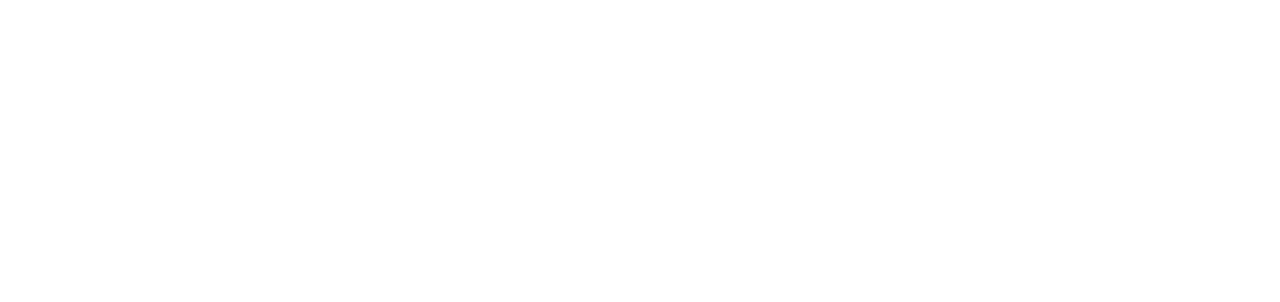
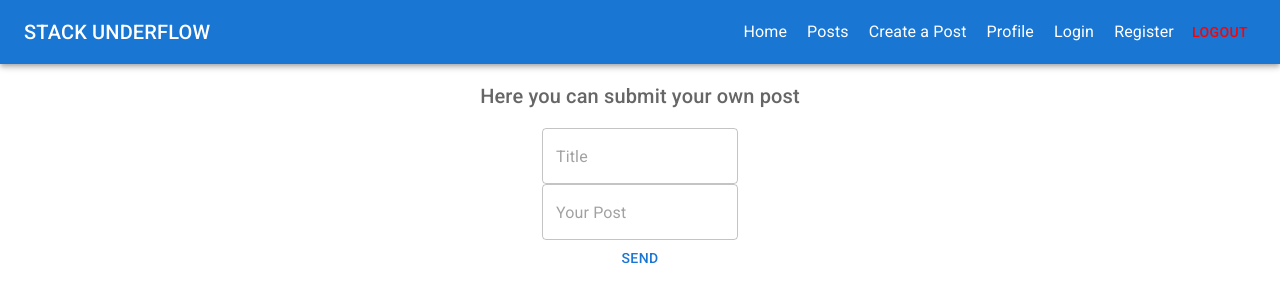
Before and after one commit to ViliRaunola/ProjectWebApp, a React (Create React App) app in the folder client/: page /createpost in a window 1280 px wide. Before the commit this address had no page. Shown: the top 302 px of the page. Built offline with nearby package versions, Linux system fonts and the light colour scheme.

Commit message:
Sending posts

```diff
--- a/client/src/App.js
+++ b/client/src/App.js
@@ -5,6 +5,7 @@
 import Login from './components/Login'
 import Register from './components/Register'
 import Post from './components/Post'
+import CreatePost from './components/CreatePost';
 import PublicProfile from './components/PublicProfile'
 import {BrowserRouter as Router, Routes, Route} from 'react-router-dom';
 
@@ -24,6 +25,7 @@
         <Route path='/publicprofile/:id' element={<> <ResponsiveAppBar/> <PublicProfile/> </>}></Route>
         <Route path='/login' element={<> <ResponsiveAppBar/> <Login/> </>}></Route>
         <Route path='/register' element={<> <ResponsiveAppBar/> <Register/> </>}></Route>
+        <Route path='/createpost' element={<> <ResponsiveAppBar/> <CreatePost/> </>}></Route>
       </Routes>
 
 
--- /dev/null
+++ b/client/src/components/CreatePost.js
@@ -0,0 +1,63 @@
+import { useState } from "react"
+import { TextField, Typography, Button, Container, Box } from "@mui/material"
+import { useNavigate } from "react-router-dom";
+
+const CreatePost = () => {
+
+    let navigate = useNavigate();
+    const [post, setContent] = useState({})
+
+    const whenChanging = (event) => {
+        setContent({...post, [event.target.id]: event.target.value})
+    }
+
+    var jwt = sessionStorage.getItem('token')
+
+    //When send button is pressed the jwt token and post contents are sent to server which will add the post to database
+    const submitPost = (event) => {
+        event.preventDefault()
+
+        fetch('/api/post/add', {
+            method: 'POST',
+            headers: {'Content-type': 'application/json', 'Authorization': `Bearer ${jwt}`},
+            body: JSON.stringify(post),
+            mode: 'cors'
+        }).then(res => res.json())
+            .then(data =>  {
+                if(data.success){ //If the post addition was completed we are redirected to the posts page
+                    navigate(`/posts`, { replace: true }) //SOURCE for redirection within the app: https://stackoverflow.com/questions/31079081/programmatically-navigate-using-react-router?noredirect=1&lq=1
+                }else{
+                   console.log('Adding the post failed')
+                }
+        })
+    }
+
+    return (
+
+        <Container sx={{display:'flex', flexDirection: 'column', alignItems: 'center'}} >
+            <Typography
+                variant='h6'
+                color='textSecondary'
+                component='h2'
+                padding={2}
+                >
+                    Here you can submit your own post
+            </Typography>
+
+
+        <form onSubmit={submitPost} onChange={whenChanging}>
+            <Box display='flex' flexDirection="column" sx={{display:'flex', flexDirection: 'column'}}>
+                <TextField multiline placeholder="Title" type="text" id="title"></TextField>
+                <TextField multiline placeholder="Your Post" type="text" id="content"></TextField>
+                <Button type="submit" id="submit">Send</Button>
+            </Box>
+        </form>
+
+        </Container>
+
+
+
+    )
+}
+
+export default CreatePost
--- a/client/src/components/NavBar.js
+++ b/client/src/components/NavBar.js
@@ -102,6 +102,13 @@
                 </MenuItem>
                 <MenuItem
                     component={RouterLink}
+                    to='/createpost'
+                    color="inherit"
+                    style={{padding: '10px'}}>
+                        Create a Post
+                </MenuItem>
+                <MenuItem
+                    component={RouterLink}
                     to='/profile'
                     color="inherit"
                     style={{padding: '10px'}}>
@@ -147,6 +154,13 @@
                 </MenuItem>
                 <MenuItem
                     component={RouterLink}
+                    to='/createpost'
+                    color="inherit"
+                    style={{padding: '10px'}}>
+                        Create a Post
+                </MenuItem>
+                <MenuItem
+                    component={RouterLink}
                     to='/profile'
                     color="inherit"
                     style={{padding: '10px'}}>
```
Also changed, not shown: client/src/components/Post.js (+1 -24 lines), 1 other file (tests, documents, lock files or other folders).
